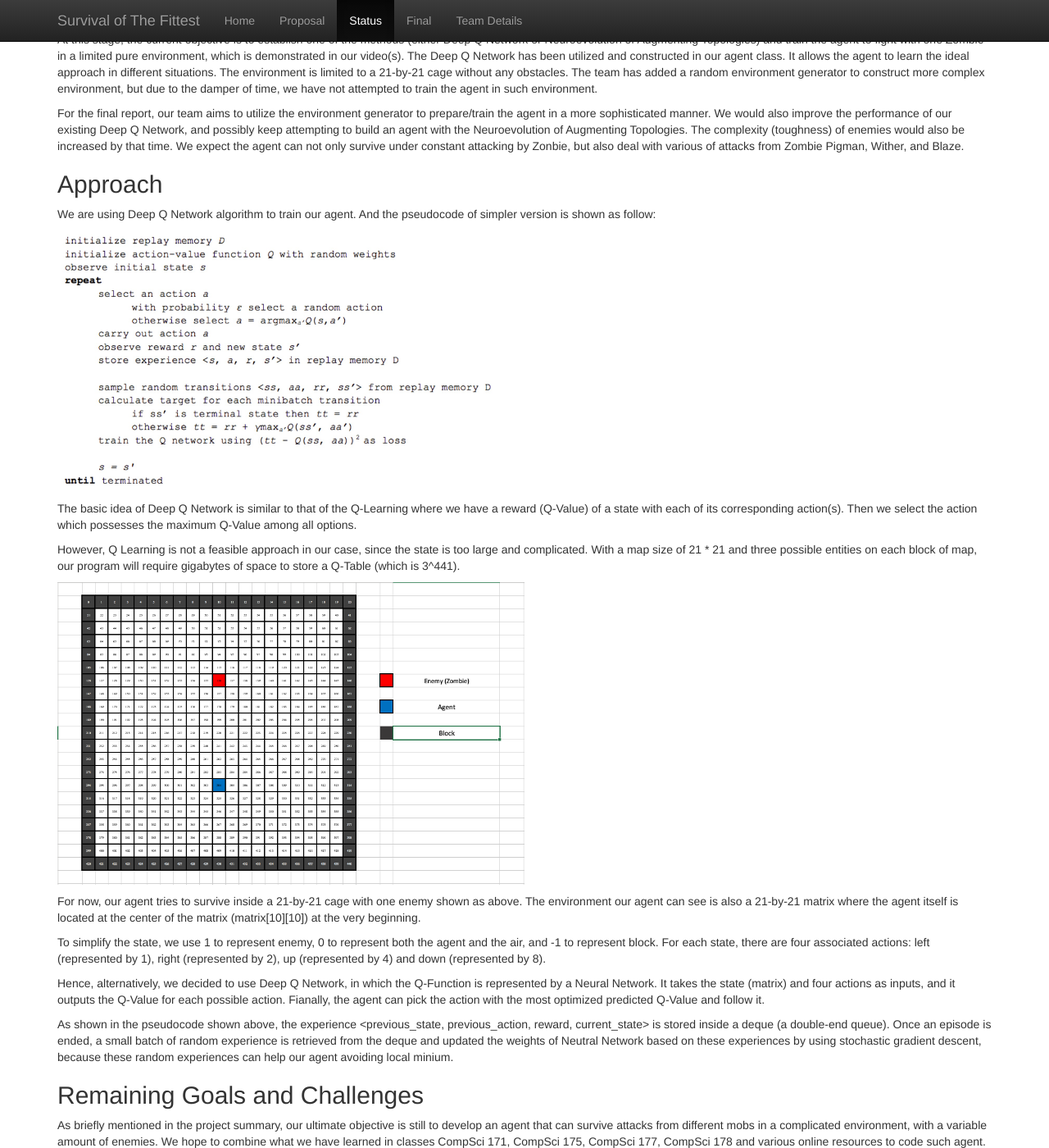
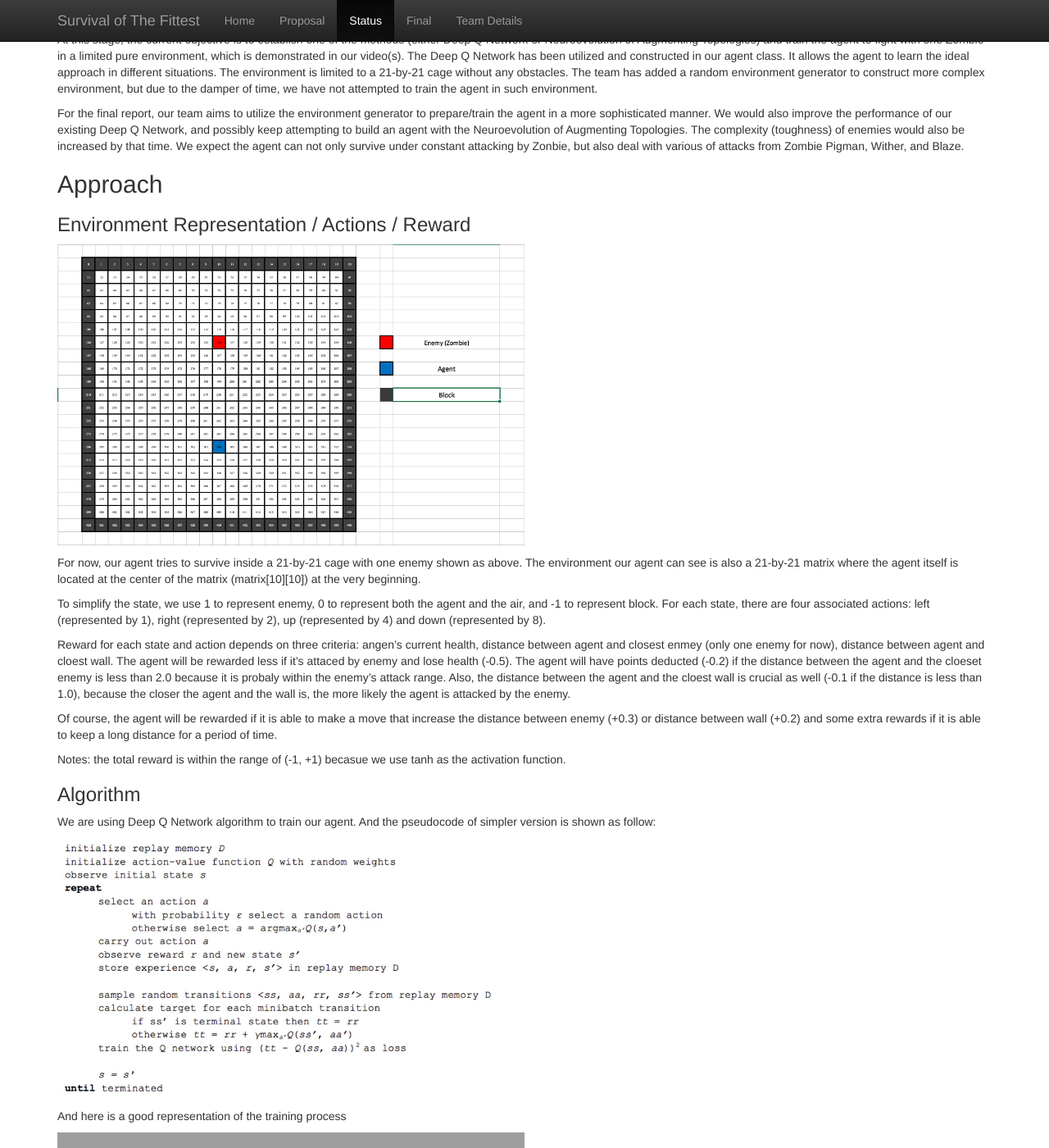
Before and after one commit to mingh2/SurvivalOfTheFittest, a Jekyll site: the page built from docs/status.md, in a window 1280 px wide and 1400 px high, scrolled down 979 px. Shown: the whole window at 82% size. Built offline with Jekyll 4.4.1, drawn with Linux system fonts in a browser that asks for light colours; grey boxes are pictures that could not be loaded.

Commit message:
Update status.md

```diff
--- a/docs/status.md
+++ b/docs/status.md
@@ -19,19 +19,39 @@ For the final report, our team aims to utilize the environment generator to prep
 
 
 ## Approach
-We are using Deep Q Network algorithm to train our agent. And the pseudocode of simpler version is shown as follow:
 
-<img src="Pseudocode.png" width="50%">
-
-The basic idea of Deep Q Network is similar to that of the Q-Learning where we have a reward (Q-Value) of a state with each of its corresponding action(s). Then we select the action which possesses the maximum Q-Value among all options.
-
-However, Q Learning is not a feasible approach in our case, since the state is too large and complicated. With a map size of 21 * 21 and three possible entities on each block of map, our program will require gigabytes of space to store a Q-Table (which is 3^441).
+### Environment Representation / Actions / Reward
 
 <img src="State%20Representation.png" width="50%">
 
 For now, our agent tries to survive inside a 21-by-21 cage with one enemy shown as above. The environment our agent can see is also a 21-by-21 matrix where the agent itself is located at the center of the matrix (matrix[10][10]) at the very beginning.
 
 To simplify the state, we use 1 to represent enemy, 0 to represent both the agent and the air, and -1 to represent block. For each state, there are four associated actions: left (represented by 1), right (represented by 2), up (represented by 4) and down (represented by 8).
+
+Reward for each state and action depends on three criteria: angen's current health, distance between agent and closest enmey (only one enemy for now), distance between agent and cloest wall. The agent will be rewarded less if it's attaced by enemy and lose health (-0.5). The agent will have points deducted (-0.2) if the distance between the agent and the cloeset enemy is less than 2.0 because it is probaly within the enemy's attack range. Also, the distance between the agent and the cloest wall is crucial as well (-0.1 if the distance is less than 1.0), because the closer the agent and the wall is, the more likely the agent is attacked by the enemy.
+
+Of course, the agent will be rewarded if it is able to make a move that increase the distance between enemy (+0.3) or distance between wall (+0.2) and some extra rewards if it is able to keep a long distance for a period of time.
+
+Notes: the total reward is within the range of (-1, +1) becasue we use tanh as the activation function.
+
+
+### Algorithm
+
+We are using Deep Q Network algorithm to train our agent. And the pseudocode of simpler version is shown as follow:
+
+<img src="Pseudocode.png" width="50%">
+
+And here is a good representation of the training process
+
+<img src="https://cdn-images-1.medium.com/max/800/1*T54Ngd-b_CKcP3N6hyXLVg.png" width="50%">
+
+The basic idea of Deep Q Network is similar to that of the Q-Learning where we have a reward (Q-Value) of a state with each of its corresponding action(s). Then we select the action which possesses the maximum Q-Value among all options.
+
+However, Q Learning is not a feasible approach in our case, since the state is too large and complicated. With a map size of 21 * 21 and three possible entities on each block of map, our program will require gigabytes of space to store a Q-Table (which is 3^441).
+
+
+
+
 
 Hence, alternatively, we decided to use Deep Q Network, in which the Q-Function is represented by a Neural Network. It takes the state (matrix) and four actions as inputs, and it outputs the Q-Value for each possible action. Fianally, the agent can pick the action with the most optimized predicted Q-Value and follow it.
 
```
